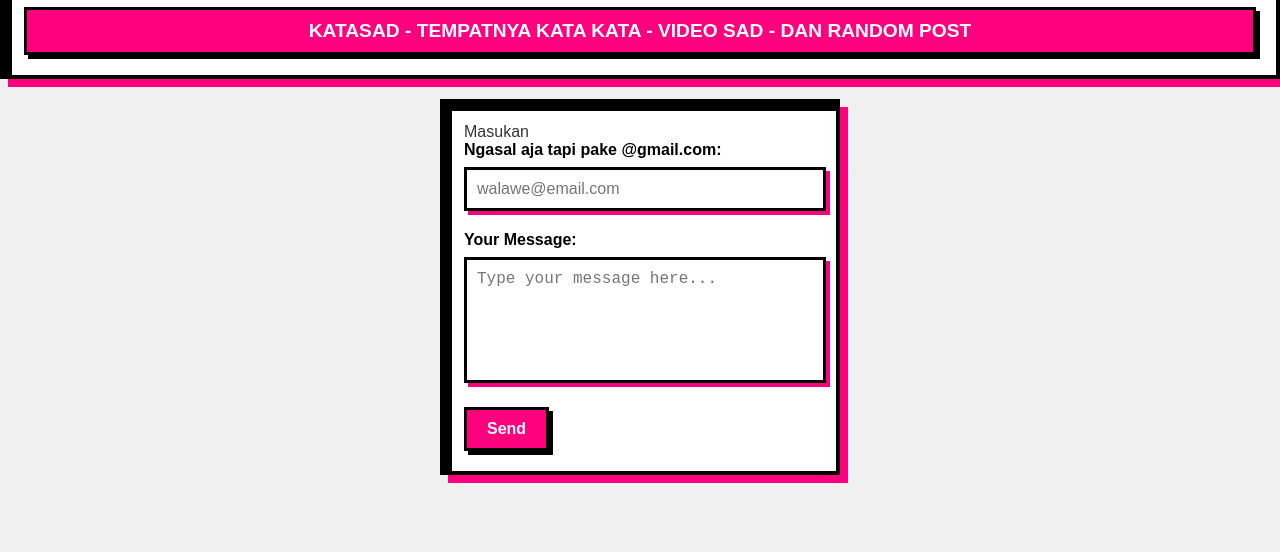
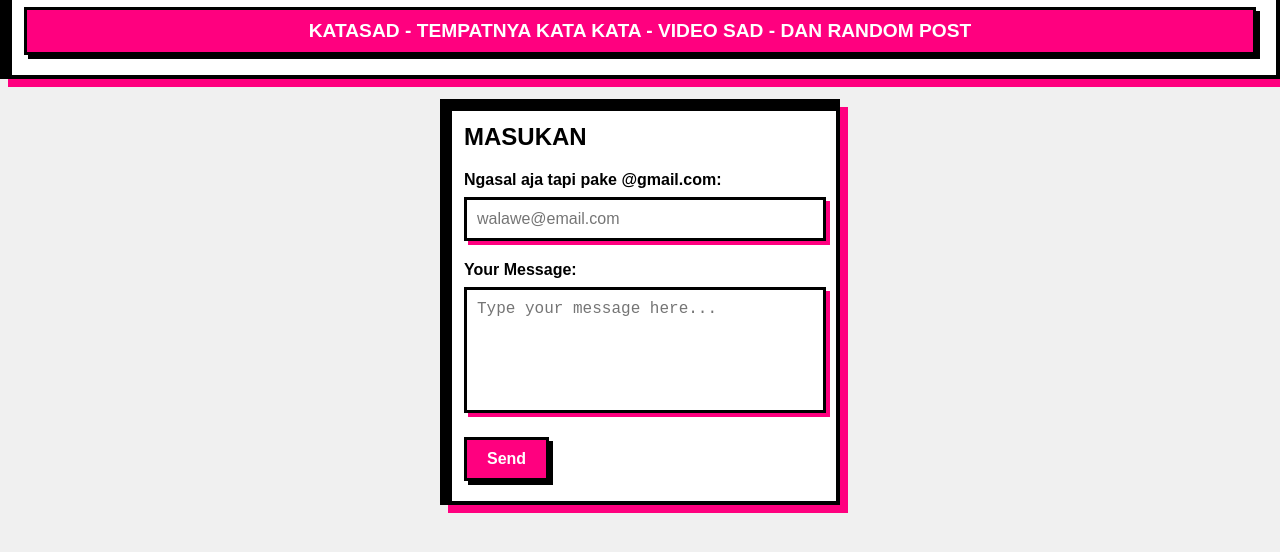
Before and after one commit to WhoIM-bot/Kataa, a plain HTML site: page index.html in a window 1280 px wide. Shown: the part 64-616 px from the top of the page. Drawn offline with Linux system fonts and the light colour scheme.

Commit message:
index.html

```diff
--- a/index.html
+++ b/index.html
@@ -145,7 +145,7 @@
 
   <!-- Form -->
   <div class="form-container">
-    </h2>Masukan</h2>
+    <h2>Masukan</h2>
     <form action="https://formspree.io/f/mvgojdyk" method="POST">
       <label for="email">Ngasal aja tapi pake @gmail.com:</label>
       <input type="email" name="email" id="email" placeholder="walawe@email.com" required>
```
